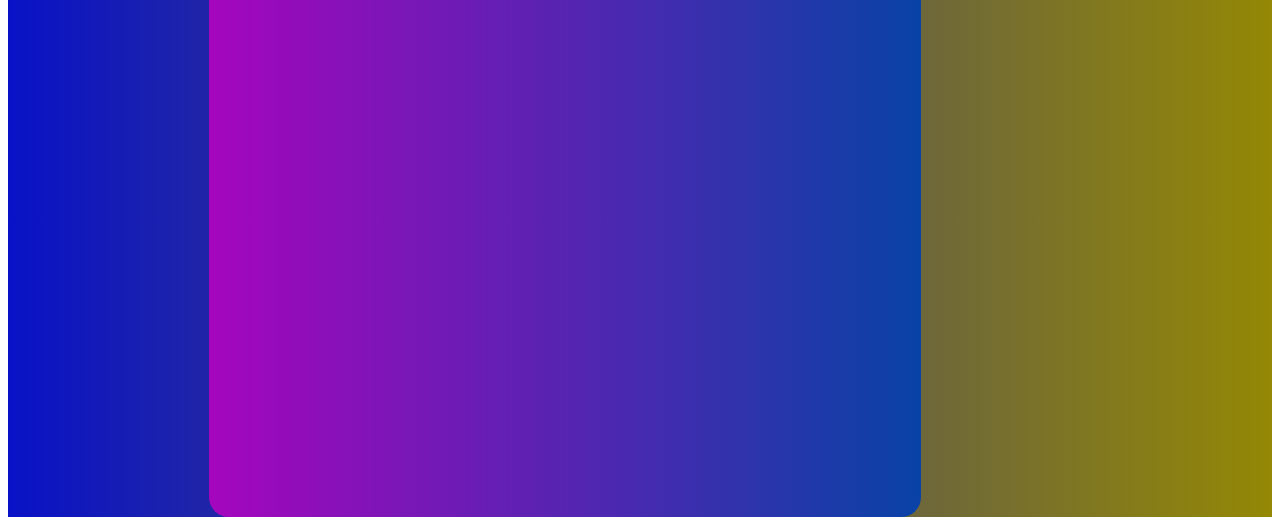
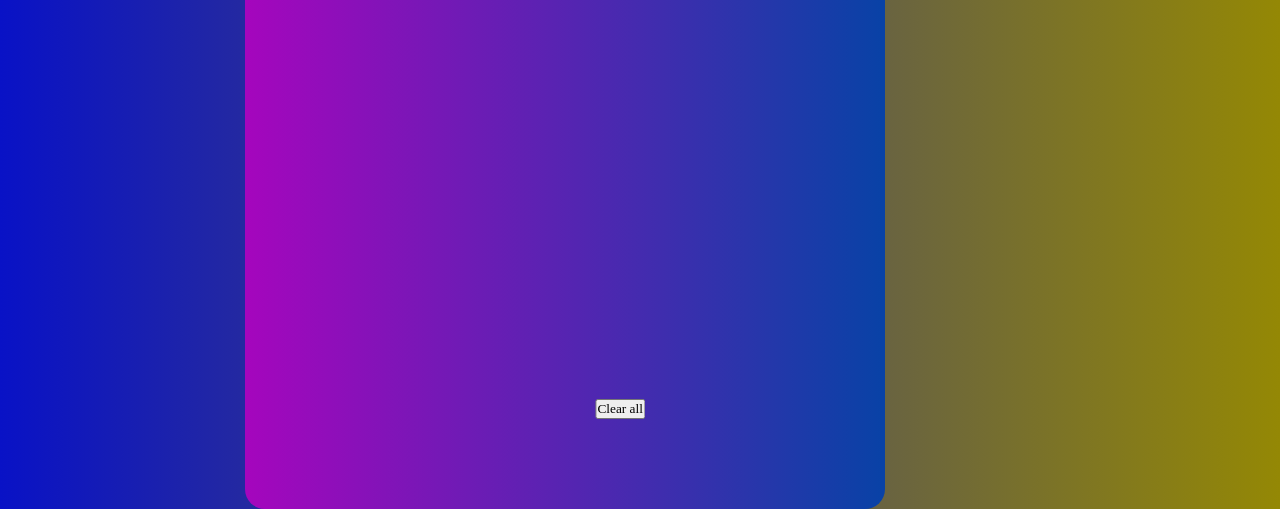
Before and after one commit to Pravven11/Dynamic-Task-Management-App, a plain HTML site: page index.html in a window 1280 px wide. Shown: the part 291-816 px from the top of the page. Drawn offline with nearby package versions, Linux system fonts and the light colour scheme.

Commit message:
Add Clear All Tasks Functionality

```diff
--- a/index.html
+++ b/index.html
@@ -33,6 +33,9 @@
         <h1>Completed</h1>
         <ul class="completed-list"></ul>
       </div>
+      <div class="clearAll">
+        <button class="clear">Clear all</button>
+      </div>
     </div>
 
     <script src="script.js"></script>
--- a/script.js
+++ b/script.js
@@ -4,6 +4,7 @@ let list = document.querySelector('#list');
 let nothing = document.querySelector('.form .nothing');
 let completed = document.querySelector('.completed-task');
 let complete = document.querySelector('.completed-list');
+let clear = document.querySelector('.clear');
 
 nothing.style.display = "block"; // Initially show 'List is empty!'
 
@@ -40,5 +41,15 @@ addItem.addEventListener('click', () => {
       li.appendChild(select);
       li.appendChild(item);
     });
+
+    clear.addEventListener('click', () => {
+      while (list.childElementCount !== 0) {
+        list.removeChild(list.firstChild);
+      }
+      while (complete.childElementCount !== 0) {
+        complete.removeChild(complete.firstChild);
+      }
+      completed.style.display = "none"; // Hide the completed section if empty
+    });
   }
 });
--- a/style.css
+++ b/style.css
@@ -1,5 +1,8 @@
-body {
-    font-family: 'Times New Roman', Times, serif;
+* {
+  margin: 0;
+  padding: 0;
+  box-sizing: border-box;
+  font-family: "Times New Roman", Times, serif;
 }
 
 .content {
@@ -40,3 +43,10 @@ body {
   font-size: 28px;
   cursor: pointer;
 }
+
+.clearAll {
+  position: absolute;
+  bottom: 10%;
+  left: 50%;
+  transform: translate(-90%, -50%);
+}
```
Lines whose indentation alone changed are shown as unchanged.
